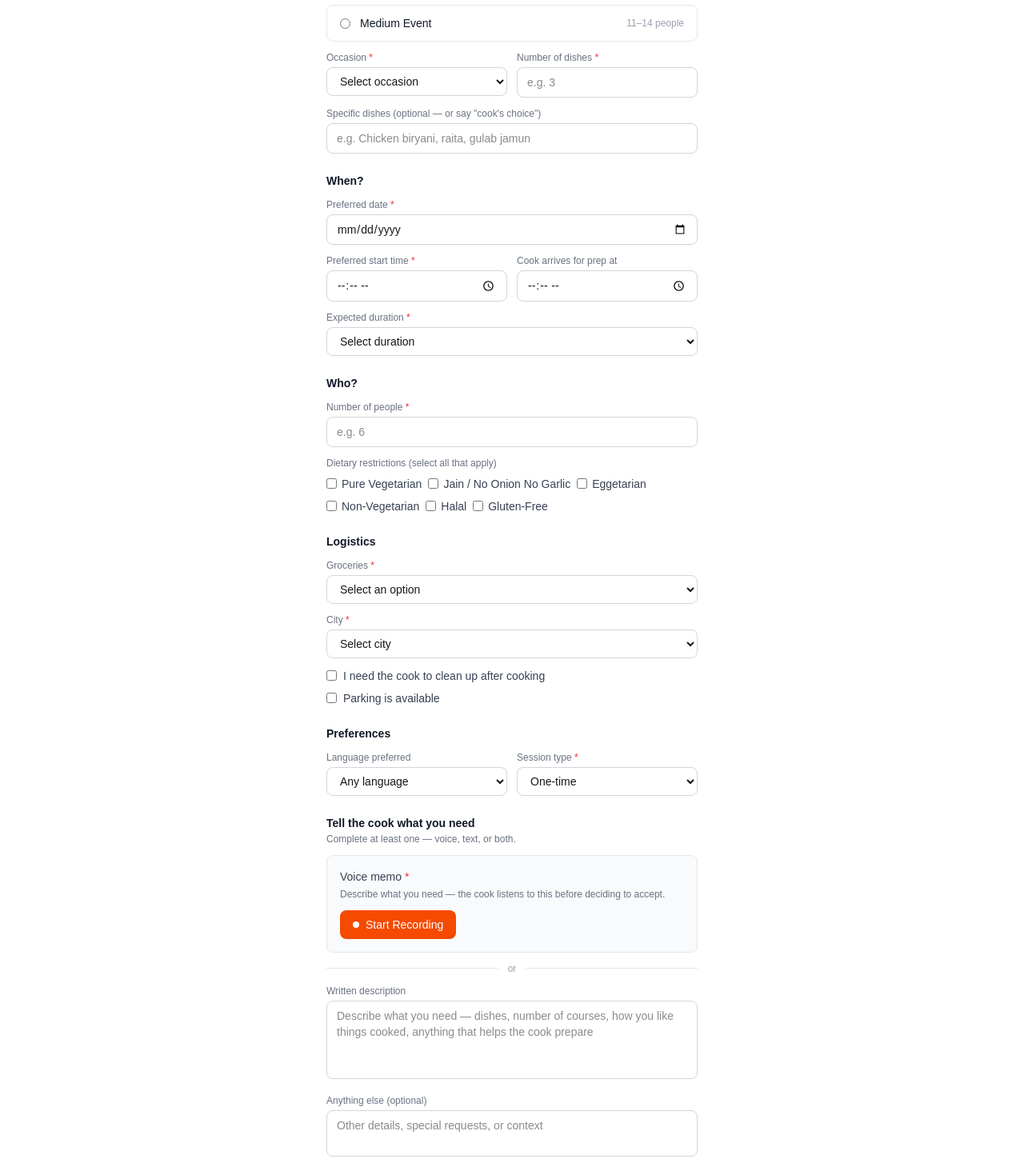
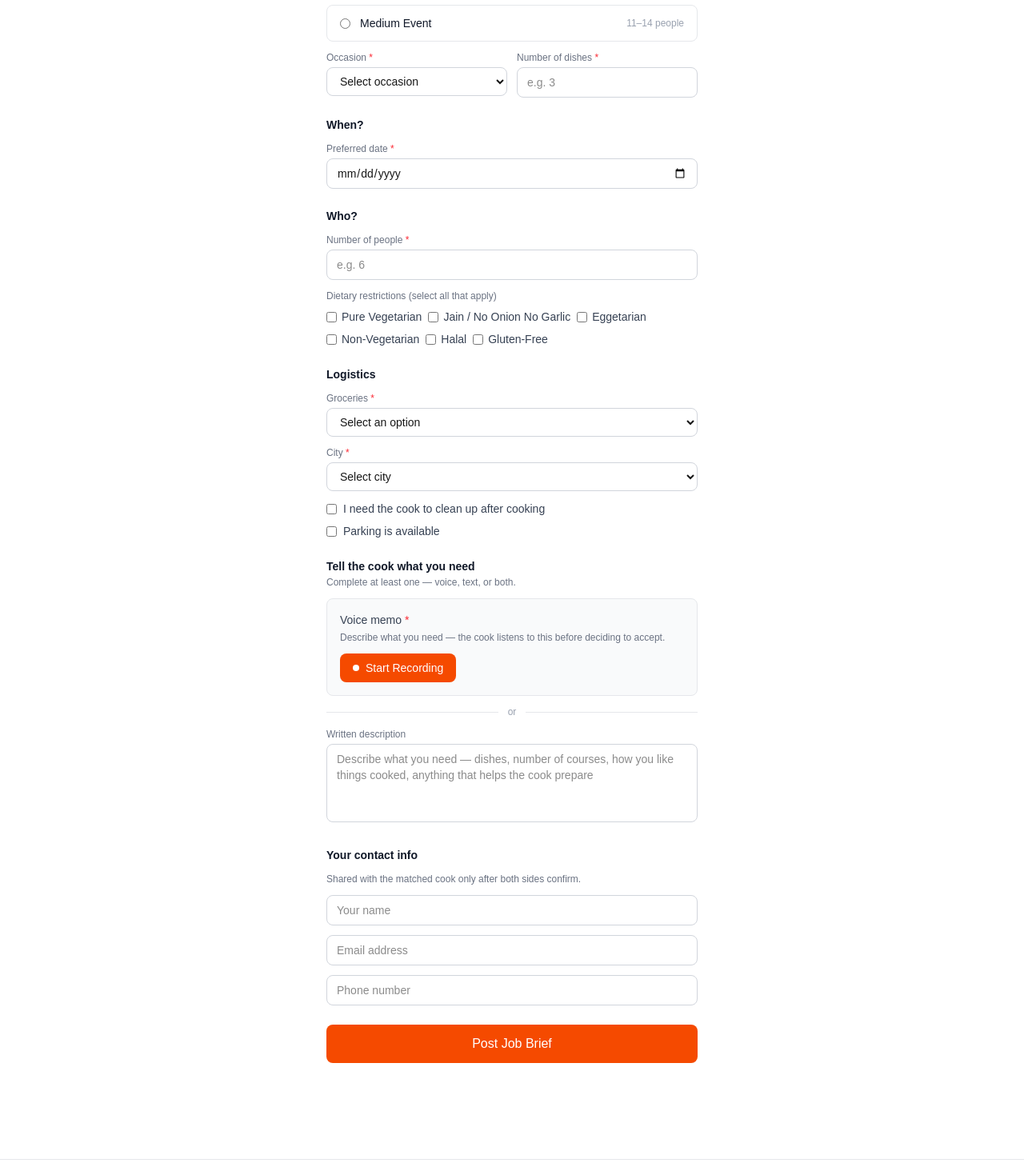
Before and after one commit to sivanandco-ux/cookmatch, a Next.js app: page /jobs/post in a window 1280 px wide. Shown: the part 501-1970 px from the top of the page at 80% size. Built offline with nearby package versions, Linux system fonts and the light colour scheme.

Commit message:
Simplify session brief: remove specific dishes, time, duration, preferences

```diff
--- a/components/SessionBrief.tsx
+++ b/components/SessionBrief.tsx
@@ -7,19 +7,11 @@ import type { SessionBriefFormData, JobCategory, GrocerySituation } from '@/lib/
 const OCCASIONS = ['Regular Meal', 'Weekend Family Cooking', 'Dinner Party', 'Birthday', 'Festival / Occasion', 'Other']
 const DIETARY = ['Pure Vegetarian', 'Jain / No Onion No Garlic', 'Eggetarian', 'Non-Vegetarian', 'Halal', 'Gluten-Free']
 const CITIES = ['Fremont', 'Newark', 'Union City', 'Milpitas']
-const LANGUAGES = ['English', 'Tamil', 'Hindi', 'Telugu', 'Kannada', 'Malayalam', 'Gujarati', 'Bengali', 'Punjabi', 'Marathi']
 
 const JOB_CATEGORIES: { value: JobCategory; label: string; range: string; max: number }[] = [
   { value: 'family_cooking', label: 'Family Cooking', range: '2–5 people', max: 5 },
   { value: 'small_event',    label: 'Small Event',    range: '6–10 people', max: 10 },
   { value: 'medium_event',   label: 'Medium Event',   range: '11–14 people', max: 14 },
-]
-
-const DURATIONS = [
-  { value: 2,  label: '2–4 hours' },
-  { value: 4,  label: '4–6 hours' },
-  { value: 6,  label: '6–10 hours' },
-  { value: 10, label: 'Full day' },
 ]
 
 const GROCERY_OPTIONS: { value: GrocerySituation; label: string }[] = [
@@ -85,23 +77,23 @@ export default function SessionBrief({ mode, availableDates = [], cookName, onSu
       client_phone: get('client_phone'),
       job_category: jobCategory as JobCategory,
       occasion: get('occasion'),
-      specific_dishes: get('specific_dishes'),
+      specific_dishes: '',
       num_dishes: Number(get('num_dishes')),
       preferred_date: selectedDate,
-      preferred_time: get('preferred_time'),
-      expected_duration_hours: Number(get('expected_duration_hours')),
+      preferred_time: '',
+      expected_duration_hours: 2,
       num_people: numPeople,
       dietary_restrictions: dietaryRestrictions,
       grocery_situation: get('grocery_situation') as GrocerySituation,
       cleanup_needed: (form.elements.namedItem('cleanup_needed') as HTMLInputElement)?.checked ?? false,
-      kitchen_access_time: get('kitchen_access_time'),
+      kitchen_access_time: '',
       city: get('city'),
       parking_available: (form.elements.namedItem('parking_available') as HTMLInputElement)?.checked ?? false,
-      language_preferred: get('language_preferred'),
-      recurring: get('recurring') === 'true',
+      language_preferred: '',
+      recurring: false,
       text_description: textDescription,
       voice_memo_url: voiceMemoUrl,
-      additional_notes: get('additional_notes'),
+      additional_notes: '',
     }
 
     setLoading(true)
@@ -158,11 +150,6 @@ export default function SessionBrief({ mode, availableDates = [], cookName, onSu
             <input name="num_dishes" type="number" required min={1} placeholder="e.g. 3" className="w-full border border-gray-300 rounded-lg px-3 py-2 text-sm" />
           </div>
         </div>
-
-        <div>
-          <label className="text-xs text-gray-500 mb-1 block">Specific dishes (optional — or say &quot;cook&apos;s choice&quot;)</label>
-          <input name="specific_dishes" placeholder="e.g. Chicken biryani, raita, gulab jamun" className="w-full border border-gray-300 rounded-lg px-3 py-2 text-sm" />
-        </div>
       </div>
 
       {/* Section 2: When */}
@@ -207,25 +194,6 @@ export default function SessionBrief({ mode, availableDates = [], cookName, onSu
             />
           </div>
         )}
-
-        <div className="grid grid-cols-2 gap-3">
-          <div>
-            <label className="text-xs text-gray-500 mb-1 block">Preferred start time <span className="text-red-500">*</span></label>
-            <input name="preferred_time" type="time" required className="w-full border border-gray-300 rounded-lg px-3 py-2 text-sm" />
-          </div>
-          <div>
-            <label className="text-xs text-gray-500 mb-1 block">Cook arrives for prep at</label>
-            <input name="kitchen_access_time" type="time" className="w-full border border-gray-300 rounded-lg px-3 py-2 text-sm" />
-          </div>
-        </div>
-
-        <div>
-          <label className="text-xs text-gray-500 mb-1 block">Expected duration <span className="text-red-500">*</span></label>
-          <select name="expected_duration_hours" required className="w-full border border-gray-300 rounded-lg px-3 py-2 text-sm">
-            <option value="">Select duration</option>
-            {DURATIONS.map(d => <option key={d.value} value={d.value}>{d.label}</option>)}
-          </select>
-        </div>
       </div>
 
       {/* Section 3: Who */}
@@ -297,28 +265,7 @@ export default function SessionBrief({ mode, availableDates = [], cookName, onSu
         </div>
       </div>
 
-      {/* Section 5: Preferences */}
-      <div className="flex flex-col gap-3">
-        <p className="text-sm font-semibold text-gray-900">Preferences</p>
-        <div className="grid grid-cols-2 gap-3">
-          <div>
-            <label className="text-xs text-gray-500 mb-1 block">Language preferred</label>
-            <select name="language_preferred" className="w-full border border-gray-300 rounded-lg px-3 py-2 text-sm">
-              <option value="">Any language</option>
-              {LANGUAGES.map(l => <option key={l} value={l}>{l}</option>)}
-            </select>
-          </div>
-          <div>
-            <label className="text-xs text-gray-500 mb-1 block">Session type <span className="text-red-500">*</span></label>
-            <select name="recurring" required className="w-full border border-gray-300 rounded-lg px-3 py-2 text-sm">
-              <option value="false">One-time</option>
-              <option value="true">Recurring</option>
-            </select>
-          </div>
-        </div>
-      </div>
-
-      {/* Section 6: Voice memo + text description */}
+      {/* Section 5: Tell the cook */}
       <div className="flex flex-col gap-3">
         <div>
           <p className="text-sm font-semibold text-gray-900">Tell the cook what you need</p>
@@ -343,19 +290,9 @@ export default function SessionBrief({ mode, availableDates = [], cookName, onSu
             className="w-full border border-gray-300 rounded-lg px-3 py-2 text-sm resize-none"
           />
         </div>
-
-        <div>
-          <label className="text-xs text-gray-500 mb-1 block">Anything else (optional)</label>
-          <textarea
-            name="additional_notes"
-            placeholder="Other details, special requests, or context"
-            rows={2}
-            className="w-full border border-gray-300 rounded-lg px-3 py-2 text-sm resize-none"
-          />
-        </div>
       </div>
 
-      {/* Section 7: Contact info */}
+      {/* Section 6: Contact info */}
       <div className="flex flex-col gap-3">
         <p className="text-sm font-semibold text-gray-900">Your contact info</p>
         <p className="text-xs text-gray-500">
```
